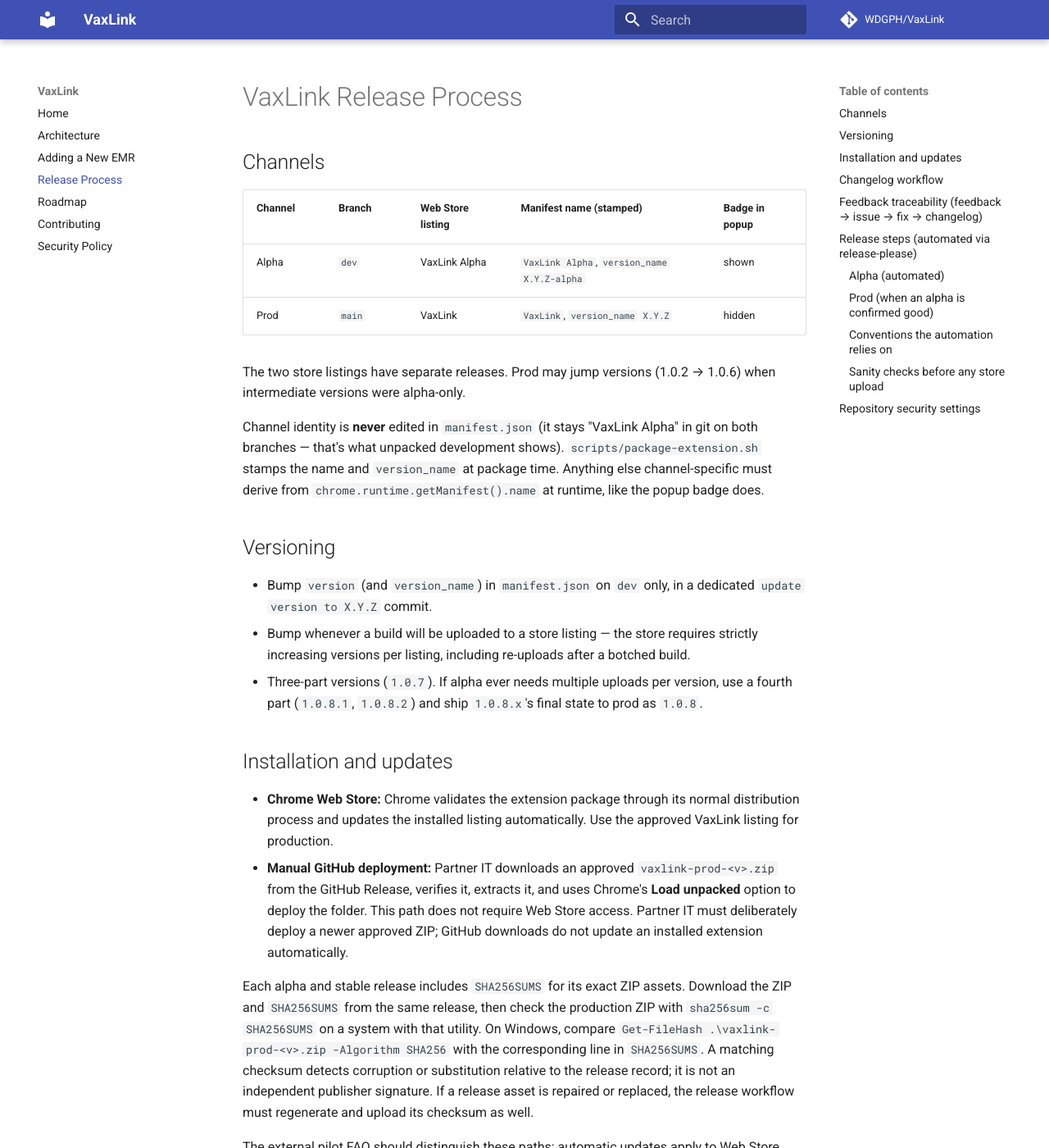
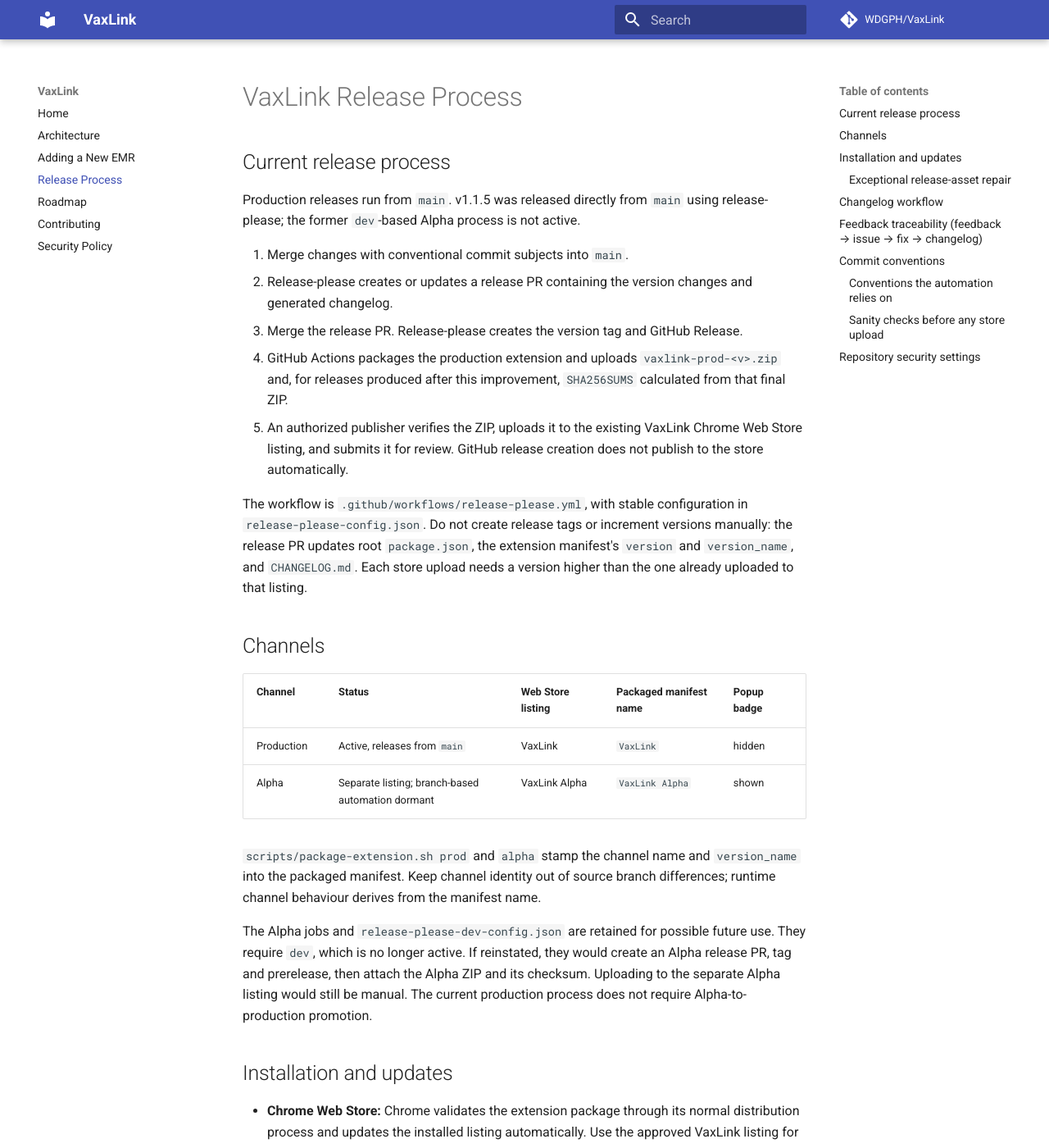
Before and after one commit to WDGPH/VaxLink, an MkDocs documentation site: the page built from docs/RELEASING.md, in a window 1280 px wide and 1400 px high. Shown: the whole window at 82% size. Built offline with MkDocs 1.6.1 and Material for MkDocs 9.7.7, drawn with Linux system fonts in a browser that asks for light colours; comment, search, counter and statistics services are not loaded; some of the changed text lies outside the part shown.

Commit message:
ci: refine release integrity checks and current release guidance
Retain final-ZIP checksums for stable, repair, and dormant Alpha paths. Limit replacement uploads to the explicit repair job and preserve the documentation-hub notification integration. Test both real package channels with seeded excluded material.

Document main-based release-please releases, exceptional asset repair, historical checksum availability, managed manual installs, local data handling, and acknowledgement targets. Preserve v1.1.5 runtime code, permissions, versions, and last-known-good catalogue guidance.

Validation: 186 extension tests pass in UTC; syntax, actionlint, locked strict MkDocs, both ZIP content checks, sha256sum and independent hashlib verification pass. No published assets or repository security settings changed.

````diff
--- a/docs/RELEASING.md
+++ b/docs/RELEASING.md
@@ -1,28 +1,71 @@
 # VaxLink Release Process
+
+## Current release process
+
+Production releases run from `main`. v1.1.5 was released directly from `main`
+using release-please; the former `dev`-based Alpha process is not active.
+
+1. Merge changes with conventional commit subjects into `main`.
+2. Release-please creates or updates a release PR containing the version changes
+   and generated changelog.
+3. Merge the release PR. Release-please creates the version tag and GitHub Release.
+4. GitHub Actions packages the production extension and uploads
+   `vaxlink-prod-<v>.zip` and, for releases produced after this improvement,
+   `SHA256SUMS` calculated from that final ZIP.
+5. An authorized publisher verifies the ZIP, uploads it to the existing VaxLink
+   Chrome Web Store listing, and submits it for review. GitHub release creation
+   does not publish to the store automatically.
+
+The workflow is `.github/workflows/release-please.yml`, with stable configuration
+in `release-please-config.json`. Do not create release tags or increment versions
+manually: the release PR updates root `package.json`, the extension manifest's
+`version` and `version_name`, and `CHANGELOG.md`. Each store upload needs a version
+higher than the one already uploaded to that listing.
 
 ## Channels
 
-| Channel | Branch | Web Store listing | Manifest name (stamped) | Badge in popup |
+| Channel | Status | Web Store listing | Packaged manifest name | Popup badge |
 |---|---|---|---|---|
-| Alpha | `dev` | VaxLink Alpha | `VaxLink Alpha`, `version_name` `X.Y.Z-alpha` | shown |
-| Prod | `main` | VaxLink | `VaxLink`, `version_name` `X.Y.Z` | hidden |
+| Production | Active, releases from `main` | VaxLink | `VaxLink` | hidden |
+| Alpha | Separate listing; branch-based automation dormant | VaxLink Alpha | `VaxLink Alpha` | shown |
 
-The two store listings have separate releases. Prod may jump versions (1.0.2 → 1.0.6) when intermediate versions were alpha-only.
+`scripts/package-extension.sh prod` and `alpha` stamp the channel name and
+`version_name` into the packaged manifest. Keep channel identity out of source
+branch differences; runtime channel behaviour derives from the manifest name.
 
-Channel identity is **never** edited in `manifest.json` (it stays "VaxLink Alpha" in git on both branches — that's what unpacked development shows). `scripts/package-extension.sh` stamps the name and `version_name` at package time. Anything else channel-specific must derive from `chrome.runtime.getManifest().name` at runtime, like the popup badge does.
-
-## Versioning
-
-- Bump `version` (and `version_name`) in `manifest.json` on `dev` only, in a dedicated `update version to X.Y.Z` commit.
-- Bump whenever a build will be uploaded to a store listing — the store requires strictly increasing versions per listing, including re-uploads after a botched build.
-- Three-part versions (`1.0.7`). If alpha ever needs multiple uploads per version, use a fourth part (`1.0.8.1`, `1.0.8.2`) and ship `1.0.8.x`'s final state to prod as `1.0.8`.
+The Alpha jobs and `release-please-dev-config.json` are retained for possible
+future use. They require `dev`, which is no longer active. If reinstated, they
+would create an Alpha release PR, tag and prerelease, then attach the Alpha ZIP
+and its checksum. Uploading to the separate Alpha listing would still be manual.
+The current production process does not require Alpha-to-production promotion.
 
 ## Installation and updates
 
 - **Chrome Web Store:** Chrome validates the extension package through its normal distribution process and updates the installed listing automatically. Use the approved VaxLink listing for production.
-- **Manual GitHub deployment:** Partner IT downloads an approved `vaxlink-prod-<v>.zip` from the GitHub Release, verifies it, extracts it, and uses Chrome's **Load unpacked** option to deploy the folder. This path does not require Web Store access. Partner IT must deliberately deploy a newer approved ZIP; GitHub downloads do not update an installed extension automatically.
+- **Manual GitHub deployment:** Partner IT downloads an approved `vaxlink-prod-<v>.zip` from the GitHub Release, verifies it, extracts it, and uses Chrome's **Load unpacked** option to deploy the folder. This is an IT-managed fallback, subject to organizational Chrome policies. It does not automatically receive Chrome Web Store updates. Partner IT must deliberately install each subsequent approved version. Reload supported Panorama tabs after an extension update.
 
-Each alpha and stable release includes `SHA256SUMS` for its exact ZIP assets. Download the ZIP and `SHA256SUMS` from the same release, then check the production ZIP with `sha256sum -c SHA256SUMS` on a system with that utility. On Windows, compare `Get-FileHash .\vaxlink-prod-<v>.zip -Algorithm SHA256` with the corresponding line in `SHA256SUMS`. A matching checksum detects corruption or substitution relative to the release record; it is not an independent publisher signature. If a release asset is repaired or replaced, the release workflow must regenerate and upload its checksum as well.
+Releases produced after this improvement attach `SHA256SUMS` for their final
+ZIP assets. Historical releases, including v1.1.5, may not have a separate checksum
+file. Do not assume it is available or replace historical assets to add one.
+GitHub also provides native SHA-256 release-asset digests, which partner IT can
+use to verify older downloads when available.
+
+Download the ZIP and `SHA256SUMS` from the same release. In their directory, run
+`sha256sum -c SHA256SUMS`. On Windows, compare
+`Get-FileHash .\vaxlink-prod-<v>.zip -Algorithm SHA256` with the matching line in
+`SHA256SUMS`. A matching checksum confirms agreement with the GitHub release
+record and detects corruption or substitution relative to that record. It is
+not an independent publisher signature.
+
+### Exceptional release-asset repair
+
+Prefer a new version for changed release content. Normal release uploads do not
+replace existing assets. The workflow's manual `existing_tag` repair path is an
+exceptional administrative operation: it uses `--clobber` to replace assets and
+regenerates `SHA256SUMS` from the newly packaged ZIP. Replaced bytes may differ
+from the ZIP previously submitted to the Chrome Web Store or downloaded by
+partners. Confirm the need and coordinate with affected partners before using
+this path. Do not use it to retrofit checksums onto v1.1.5.
 
 The external pilot FAQ should distinguish these paths: automatic updates apply to Web Store installs; partner IT deploys updates for manual GitHub installs. Keep supplied partner PDFs in their established source-document process rather than copying them into this repository.
 
@@ -37,7 +80,7 @@
    ```
    Credit non-code contributions explicitly (e.g. `clinic feedback: WDGPH immunization nursing team`).
 
-Maintain an `## [Unreleased]` section at the top of the changelog on `dev`; when bumping the version, rename it to `## [X.Y.Z] – YYYY-MM-DD` in the same commit. Keep a `### Known issues (tracked)` subsection so testers know what NOT to re-report, with issue numbers.
+Review the generated changelog in the release PR on `main`. Keep useful hand-curated feedback tables and a `### Known issues (tracked)` subsection with issue numbers so testers know what not to re-report. Do not manually rename sections or bump versions as a separate release step.
 
 ## Feedback traceability (feedback → issue → fix → changelog)
 
@@ -48,39 +91,26 @@
 
 This gives both directions: from a nurse's complaint to the exact commit, and from any commit back to why it exists.
 
-## Release steps (automated via release-please)
+## Commit conventions
 
-Releases are driven by [release-please](https://github.com/googleapis/release-please) (`.github/workflows/release-please.yml`, config in `release-please-config.json`).
-
-**The one habit it requires: [Conventional Commit](https://www.conventionalcommits.org/) subjects** on `dev` going forward:
+Use conventional commit subjects on `main`:
 
 - `fix: stop eating Tab keystrokes (#30)` → patch bump, "Fixed" section
 - `feat: preset dose for prefilled syringes (#24)` → minor bump, "Added" section
 - `feat!:` or a `BREAKING CHANGE:` footer → major bump
-- `chore:`/`docs:`/`test:`/`refactor:` → recorded but hidden from the changelog
-
-### Alpha (automated)
-1. Push conventional commits to `dev`. The bot opens/updates a single **Release PR** ("chore: release VaxLink X.Y.Z") that contains the version bump (root `package.json` + `manifest.json` version and version_name via jsonpath) and the generated `CHANGELOG.md` section. It accumulates until you're ready.
-2. **Merging the Release PR is the release.** The bot creates an alpha tag and prerelease. A follow-up job builds the alpha ZIP and attaches it with `SHA256SUMS` as release assets.
-3. Upload the attached `vaxlink-alpha-<v>.zip` to the VaxLink Alpha listing. Send the release link to the pilot team.
-
-### Prod (when an alpha is confirmed good)
-1. Merge the confirmed alpha changes from `dev` to `main`. The stable release workflow creates its own tag and GitHub Release, with the production ZIP and `SHA256SUMS`.
-2. Download `vaxlink-prod-<v>.zip` from the stable GitHub Release and upload it to the VaxLink listing.
-3. Confirm the stable GitHub Release is marked as a full release.
-4. Comment the shipped version on each addressed issue; close after clinic confirmation.
+- `chore:`/`docs:`/`test:`/`refactor:` → hidden from the generated changelog
 
 ### Conventions the automation relies on
-- Label feedback-driven issues **`clinic-feedback`** — that's how the release notes table is generated.
+- Label feedback-driven issues **`clinic-feedback`** so they can be found when preparing release notes.
 - Reference issues in commit subjects (`(#25)`) so changelog entries link back.
 - Don't hand-edit `version` anywhere; the Release PR owns version bumps. (Hand-written changelog content *above* the generated sections is preserved — the historical 1.0.0–1.0.7 entries stay.)
-- Hand-curated "Clinic feedback addressed" tables in CHANGELOG.md remain worth writing for big pilot rounds: the automation lists the issues; the table tells the story with the nurses' words.
+- Write "Clinic feedback addressed" tables by hand for major pilot rounds; release-please generates commit-based changelog entries, not these feedback tables.
 
 ### Sanity checks before any store upload
 - Open the zip and confirm `manifest.json` has the right `name`/`version_name` for the listing.
 - Load the extracted zip unpacked and open the popup: badge present on alpha, absent on prod.
-- No `.claude/`, `README.md`, `.gitignore`, or test files inside the zip (the package script excludes them).
+- No downloaded `nvc_bundle.json`, tests, fixtures, `node_modules`, or development-only files inside the ZIP (the package script excludes them). Verify the checksum against the final ZIP before uploading.
 
 ## Repository security settings
 
-Repository administrators should enable Dependabot vulnerability alerts and security updates, CodeQL default setup for JavaScript/TypeScript, and secret scanning with push protection in GitHub settings. `.github/dependabot.yml` groups weekly GitHub Actions and documentation tooling version updates; security updates remain prompt. These GitHub settings are separate from this repository's files and must be checked in the repository settings page.
+Repository administrators should verify Dependabot vulnerability alerts and security updates, CodeQL default setup, and secret scanning with push protection where available. Their enabled status has not been verified as part of this PR. `.github/dependabot.yml` groups weekly GitHub Actions and documentation tooling version updates. This configuration does not enable repository security controls. These GitHub settings are separate from this repository's files and must be checked in the repository settings page.
````
Also changed, not shown: CLAUDE.md (+1 -1 lines), README.md (+14 -4 lines), SECURITY.md (+3 -3 lines), 3 other files.
